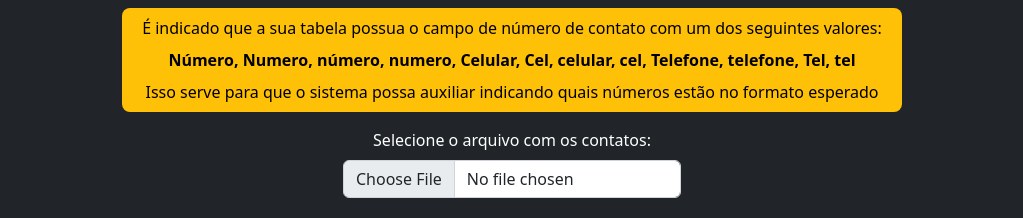
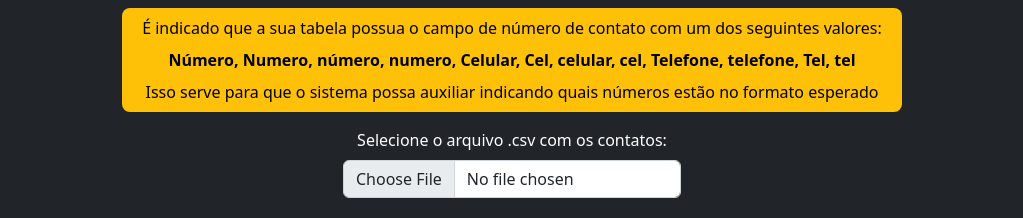
Before and after one commit to RubensJr21/sheet-to-contact, a React (Create React App) app: page / in a window 1280 px wide. Shown: the top 218 px of the page, without its empty margins (128-1151 px from the left). Built offline with nearby package versions, Linux system fonts and the light colour scheme.

Commit message:
Changes lang of index.html from 'en' to 'pt-BR', and adds '.csv' in inputFile element

```diff
--- a/public/index.html
+++ b/public/index.html
@@ -1,5 +1,5 @@
 <!DOCTYPE html>
-<html lang="en">
+<html lang="pt-BR">
   <head>
     <meta charset="utf-8" />
     <link rel="icon" href="%PUBLIC_URL%/favicon.ico" />
--- a/src/components/Main/InputByInputFile/index.tsx
+++ b/src/components/Main/InputByInputFile/index.tsx
@@ -45,7 +45,7 @@ const InputByInputFile = () => {
     return (
     <>
         <div className="mt-3 mb-3 d-flex flex-column align-items-center">
-            <label htmlFor="fileCSV" className="form-label text-bg-dark">Selecione o arquivo com os contatos:</label>
+            <label htmlFor="fileCSV" className="form-label text-bg-dark">Selecione o arquivo .csv com os contatos:</label>
             <input className="form-control w-auto" type="file" accept=".csv" id="fileCSV"
                 onChange={onChange}/>
         </div>
```
